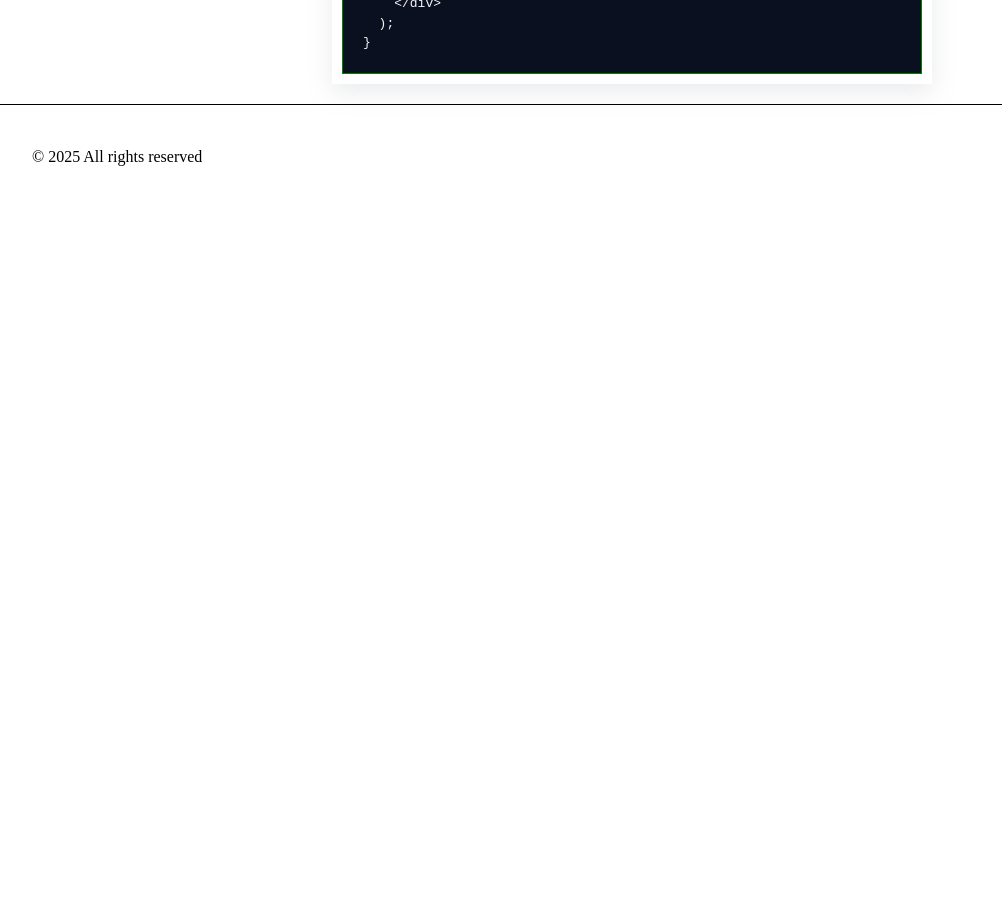
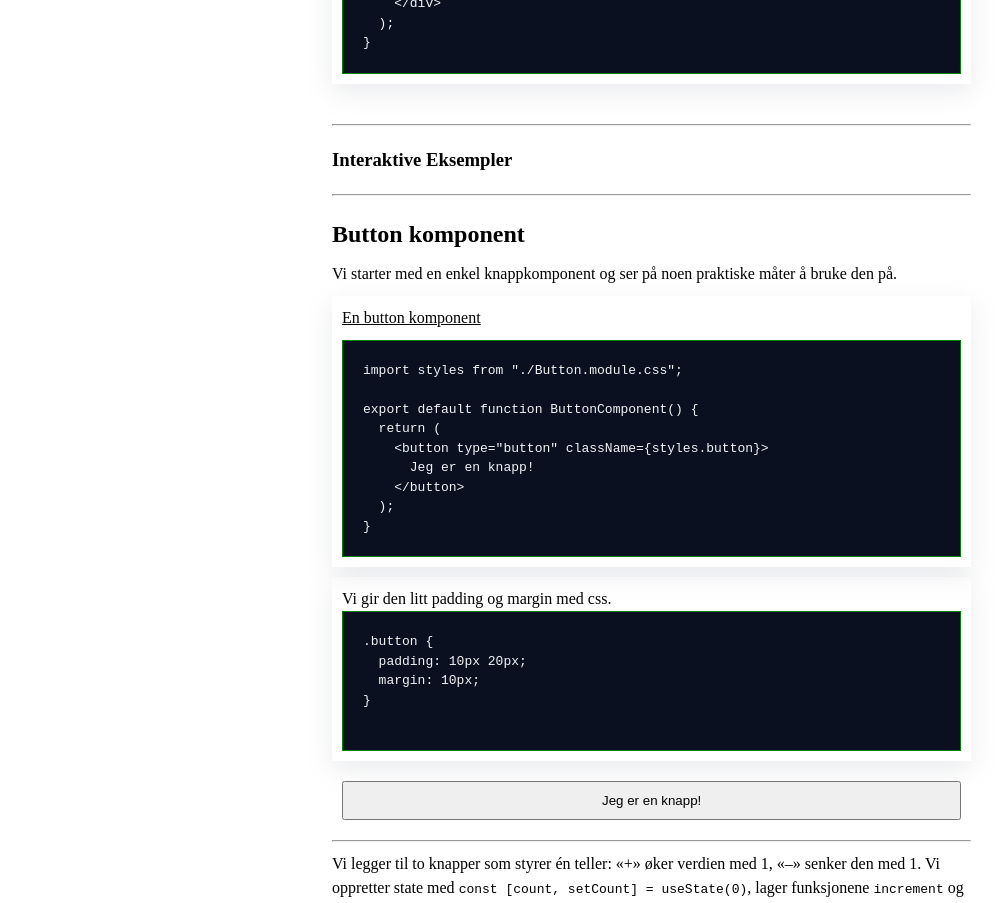
Before and after one commit to alekskosta/arbeidskrav02-aleksander-og-ola, a Next.js app: page /fagstoff/react in a window 1280 px wide. Shown: the part 3940-4843 px from the top of the page, without its empty margins (8-1010 px from the left). Before the commit the page ends 4149 px from the top, so only its background shows below. Built offline with nearby package versions, Linux system fonts and the light colour scheme.

Commit message:
Lagt til interaktive eksempler i reactsection

```diff
--- /dev/null
+++ b/components/ReactEksempler/Button.module.css
@@ -0,0 +1,37 @@
+.button {
+  padding: 10px 20px;
+  margin: 10px;
+}
+
+.btnDiv {
+  display: flex;
+  align-items: center;
+  gap: 20px;
+}
+
+.btnRed {
+  background-color: red;
+  padding: 40px;
+  border: none;
+  color: white;
+  font-weight: bolder;
+  cursor: pointer;
+}
+
+.btnGreen {
+  background-color: green;
+  padding: 40px;
+  border: none;
+  color: white;
+  font-weight: bolder;
+  cursor: pointer;
+}
+
+.btnBlue {
+  background-color: blue;
+  padding: 40px;
+  border: none;
+  color: white;
+  font-weight: bolder;
+  cursor: pointer;
+}
--- /dev/null
+++ b/components/ReactEksempler/ButtonComponent.tsx
@@ -0,0 +1,9 @@
+import styles from "./Button.module.css";
+
+export default function ButtonComponent() {
+  return (
+    <button type="button" className={styles.button}>
+      Jeg er en knapp!
+    </button>
+  );
+}
--- /dev/null
+++ b/components/ReactEksempler/ButtonComponentThree.tsx
@@ -0,0 +1,21 @@
+"use client";
+import { useState } from "react";
+import styles from "./Button.module.css";
+
+export default function ButtonComponentThree() {
+  const [box, setBox] = useState(false);
+
+  function toggleBox() {
+    setBox((prev) => !prev);
+  }
+
+  return (
+    <button
+      type="button"
+      onClick={toggleBox}
+      className={box ? styles.btnRed : styles.btnBlue}
+    >
+      Trykk her !
+    </button>
+  );
+}
--- /dev/null
+++ b/components/ReactEksempler/ButtonComponentTwo.tsx
@@ -0,0 +1,26 @@
+"use client";
+import { useState } from "react";
+import styles from "./Button.module.css";
+
+export default function ButtonComponentTwo() {
+  const [count, setCount] = useState(0);
+
+  function increment() {
+    setCount((prev) => prev + 1);
+  }
+
+  function decrement() {
+    setCount((prev) => prev - 1);
+  }
+  return (
+    <div className={styles.btnDiv}>
+      <button type="button" className={styles.button} onClick={increment}>
+        +
+      </button>
+      <h2>{count}</h2>
+      <button type="button" className={styles.button} onClick={decrement}>
+        -
+      </button>
+    </div>
+  );
+}
--- a/components/ReactSection.tsx
+++ b/components/ReactSection.tsx
@@ -1,4 +1,7 @@
 import { showReactSection } from "@/data/info";
+import ButtonComponent from "./ReactEksempler/ButtonComponent";
+import ButtonComponentTwo from "./ReactEksempler/ButtonComponentTwo";
+import ButtonComponentThree from "./ReactEksempler/ButtonComponentThree";
 
 export default function ReactSection() {
   const data = showReactSection();
@@ -24,6 +27,126 @@ export default function ReactSection() {
           )}
         </article>
       ))}
+      <hr></hr>
+      <h3>Interaktive Eksempler</h3>
+      <hr></hr>
+      <article className="article-component">
+        <h2>Button komponent</h2>
+        <p>
+          Vi starter med en enkel knappkomponent og ser på noen praktiske måter
+          å bruke den på.
+        </p>
+
+        <figure className="figure">
+          <figcaption className="caption">En button komponent</figcaption>
+          <pre className="pre">
+            <code>{`import styles from "./Button.module.css";
+
+export default function ButtonComponent() {
+  return (
+    <button type="button" className={styles.button}>
+      Jeg er en knapp!
+    </button>
+  );
+}
+`}</code>
+          </pre>
+        </figure>
+        <figure className="figure">
+          <p>Vi gir den litt padding og margin med css.</p>
+          <pre className="pre">
+            <code>{`.button {
+  padding: 10px 20px;
+  margin: 10px;
+}
+
+`}</code>
+          </pre>
+        </figure>
+        <ButtonComponent />
+        <hr></hr>
+        <p>
+          Vi legger til to knapper som styrer én teller: «+» øker verdien med 1,
+          «–» senker den med 1. Vi oppretter state med{" "}
+          <code>const [count, setCount] = useState(0)</code>, lager funksjonene{" "}
+          <code>increment</code> og <code>decrement</code>, og kobler dem til
+          knappene via
+          <code>onClick</code>. Verdien vises i JSX med <code>{`{count}`}</code>
+          .
+        </p>
+
+        <figure className="figure">
+          <p>
+            En React-komponent må returnere ett rot-element. Vi pakker derfor
+            innholdet i <code>&lt;div&gt;</code>.
+          </p>
+          <pre className="pre">
+            <code>{`import { useState } from "react";
+import styles from "./Button.module.css";
+
+export default function ButtonComponentTwo() {
+  const [count, setCount] = useState(0);
+
+  function increment() {
+    setCount((prev) => prev + 1);
+  }
+
+  function decrement() {
+    setCount((prev) => prev - 1);
+  }
+  return (
+    <div className={styles.btnDiv}>
+      <button type="button" className={styles.button} onClick={increment}>
+        +
+      </button>
+      <h2>{count}</h2>
+      <button type="button" className={styles.button} onClick={decrement}>
+        -
+      </button>
+    </div>
+  );
+}
+`}</code>
+          </pre>
+        </figure>
+        <ButtonComponentTwo />
+        <hr></hr>
+        <p>
+          Vi lager en knapp med en enkel toggle: <code>useState(false)</code>{" "}
+          holder en boolean (<code>box</code>), og når vi klikker (
+          <code>onClick</code>) bytter <code>toggleBox</code> verdien mellom{" "}
+          <code>true</code> og <code>false</code>. Klassen settes betinget, så
+          knappen skifter stil (blå ↔ rød) hver gang du trykker.
+        </p>
+
+        <figure className="figure">
+          <pre className="pre">
+            <code>{`import { useState } from "react";
+import styles from "./Button.module.css";
+
+export default function ButtonComponentThree() {
+  const [box, setBox] = useState(false);
+
+  function toggleBox() {
+    setBox((prev) => !prev);
+  }
+
+  return (
+    <button
+      type="button"
+      onClick={toggleBox}
+      className={box ? styles.btnRed : styles.btnBlue}
+    >
+      Trykk her !
+    </button>
+  );
+}
+
+`}</code>
+          </pre>
+        </figure>
+        <ButtonComponentThree />
+      </article>
     </section>
   );
 }
```
